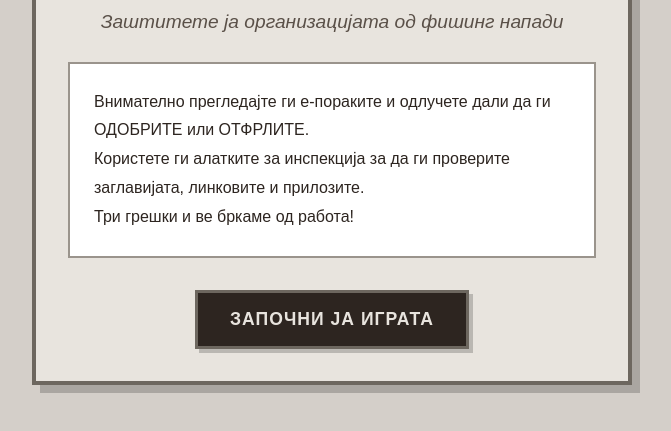
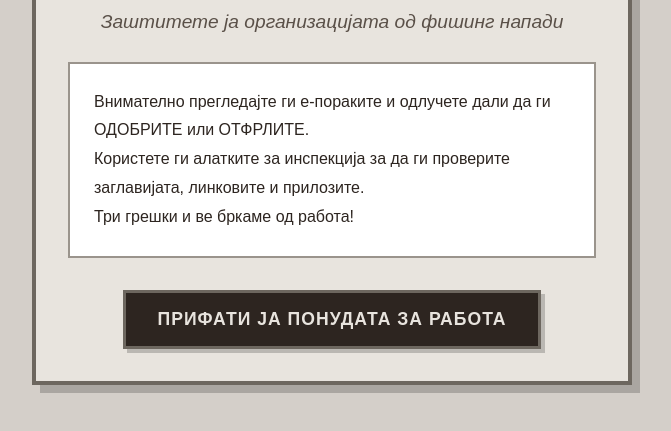
Before and after one commit to JovanNikolov/mikgame, a website built with Vite: page index.html in a window 1280 px wide. Shown: the part 307-738 px from the top of the page, without its empty margins (308-979 px from the left). Built offline with nearby package versions, Linux system fonts and the light colour scheme.

Commit message:
changed start button

```diff
--- a/index.html
+++ b/index.html
@@ -21,7 +21,7 @@
                 Користете ги алатките за инспекција за да ги проверите заглавијата, линковите и прилозите.<br>
                 Три грешки и ве бркаме од работа!
             </p>
-            <button id="btn-start-game" class="btn-primary">Започни ја играта</button>
+            <button id="btn-start-game" class="btn-primary">Прифати ја понудата за работа</button>
         </div>
     </div>
 
```
